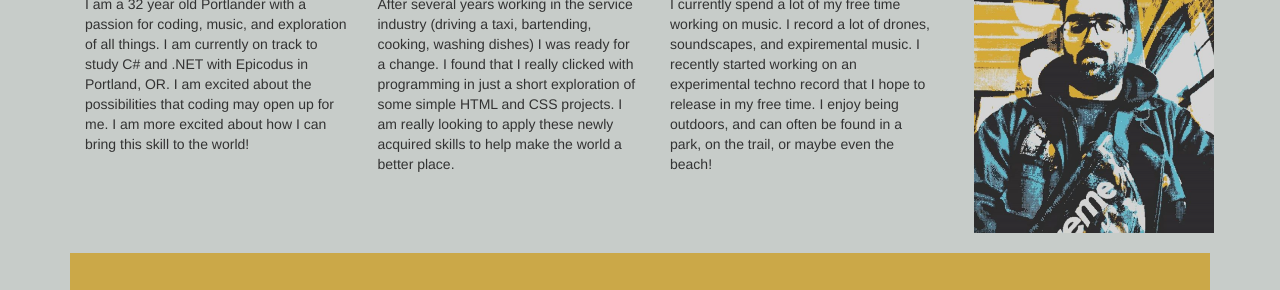
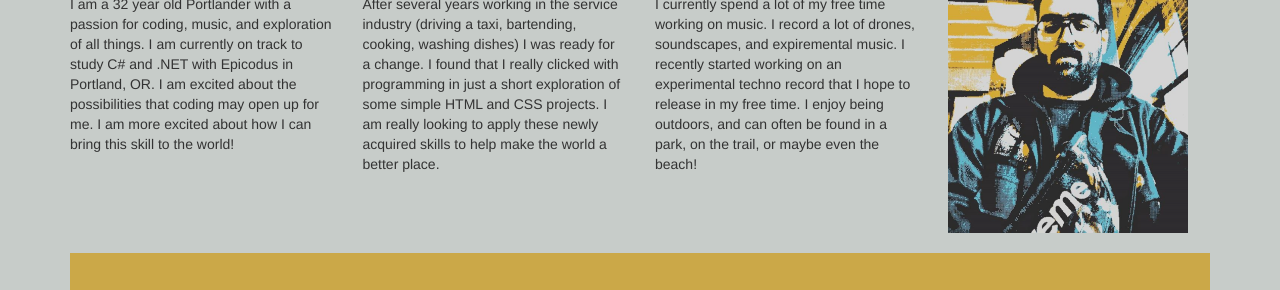
Before and after one commit to johnnymayer/jm-portfolio, a plain HTML site: page index.html in a window 1280 px wide. Shown: the part 243-533 px from the top of the page. Drawn offline with Linux system fonts and the light colour scheme.

Commit message:
Add README.md

```diff
--- a/css/styles.css
+++ b/css/styles.css
@@ -27,9 +27,7 @@
 }
 
 .img1 {
-  margin-left: auto;
-  margin-right: auto;
-  display: block;
   width: 240px;
   height: auto;
+  display: block;
 }
--- a/index.html
+++ b/index.html
@@ -10,7 +10,7 @@
     <div class="jumbotron2">
       <h1 style="font-size:64px;"><strong>Johnny Mayer Portfolio</strong><h1>
       </div>
-        <div class="container">
+        <div class="container-float">
           <div class="row">
             <div class="col-md-3">
               <h2 align="center"><span style="color:#63A6B6">About Me</span></h2>
```
Also changed, not shown: 1 other file.
